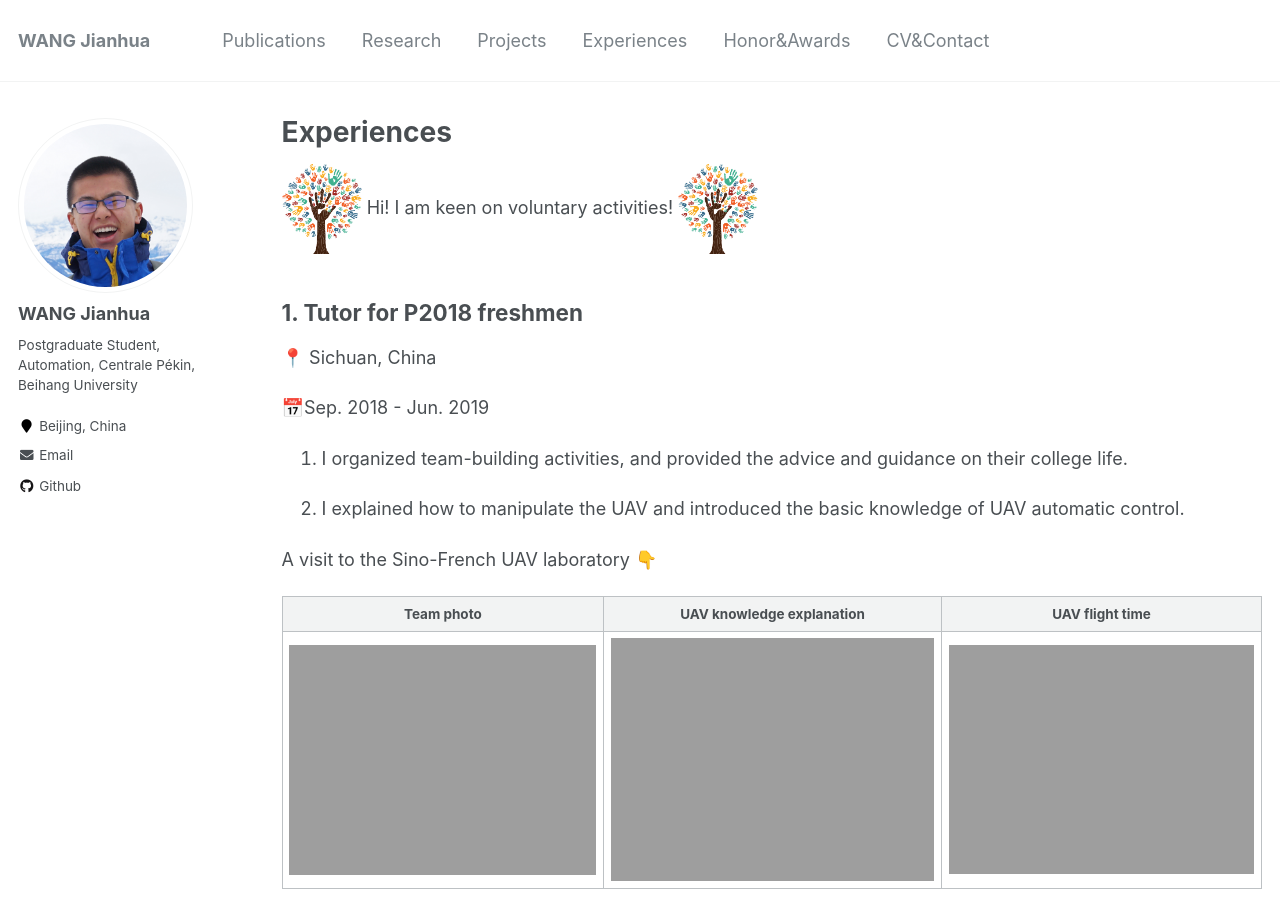
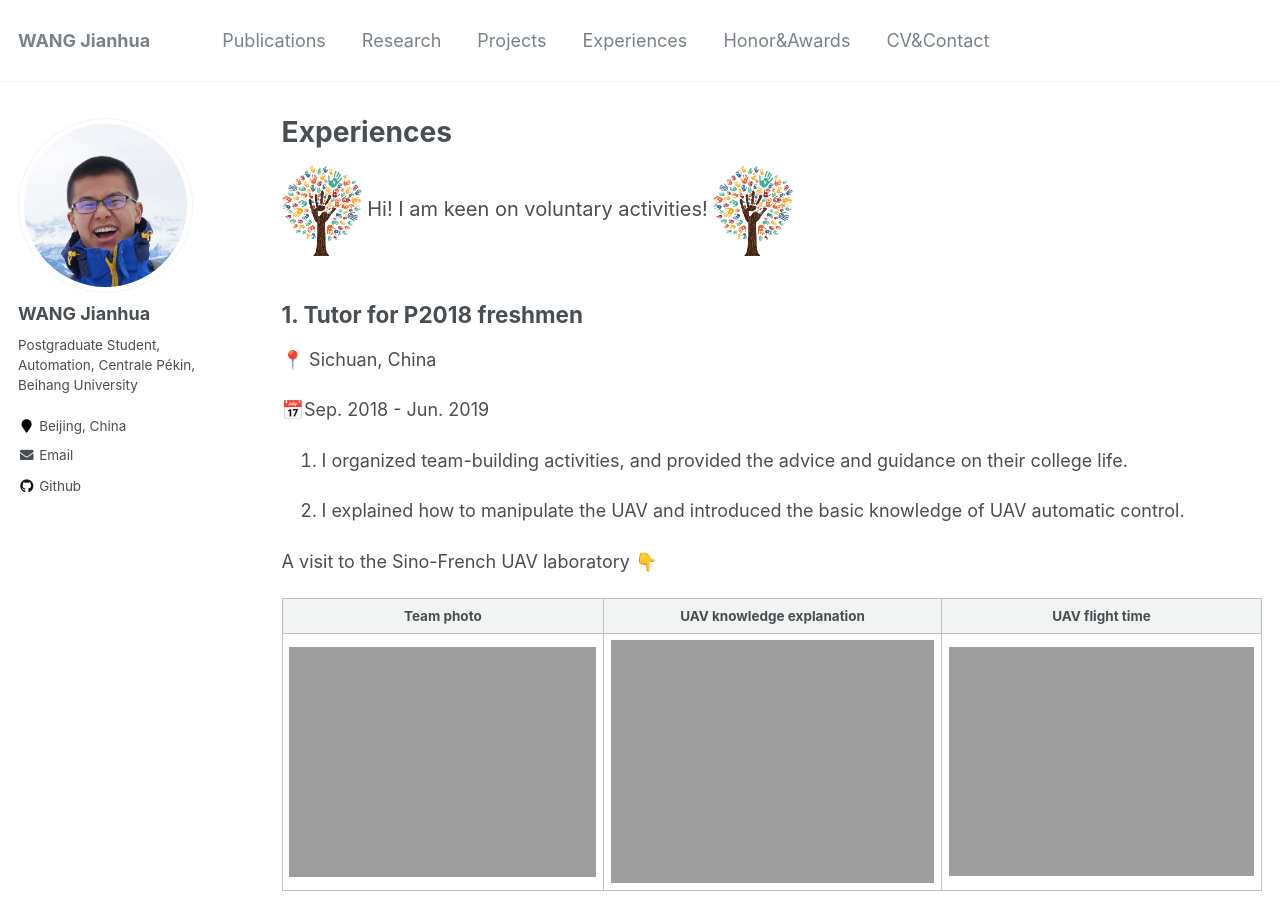
Before and after one commit to jianhua-WANG-ENS/old-homepage, a Jekyll site: the page built from _pages/Experiences.md, in a window 1280 px wide and 900 px high. Built offline with Jekyll 4.4.1, drawn with Linux system fonts in a browser that asks for light colours.

Commit message:
Update Experiences.md

```diff
--- a/_pages/Experiences.md
+++ b/_pages/Experiences.md
@@ -11,7 +11,7 @@ author_profile: true
 
 <!-- 在学习和科研之余，我还参加了很多志愿服务活动。 -->
 
-<p style="center">
+<p style="center; font-size:20px;">
 <img src="https://jianhua-WANG-BUAA.github.io/images/comptence.png" alt="comptence.png" border="0" width="80"/> Hi! I am keen on voluntary activities! <img src="https://jianhua-WANG-BUAA.github.io/images/comptence.png" alt="comptence.png" border="0" width="80"/>
 </p>
 
```
